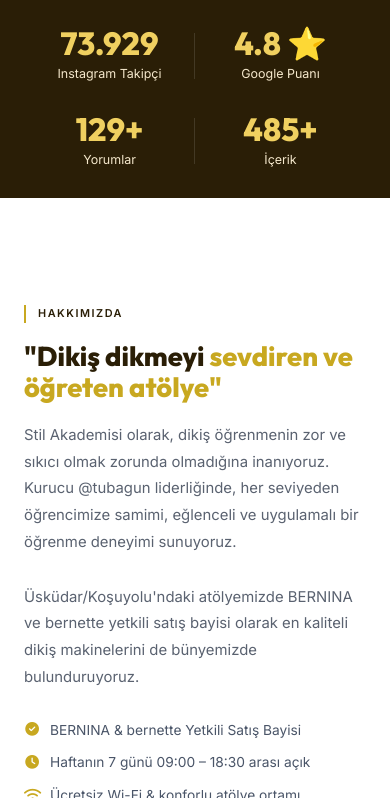
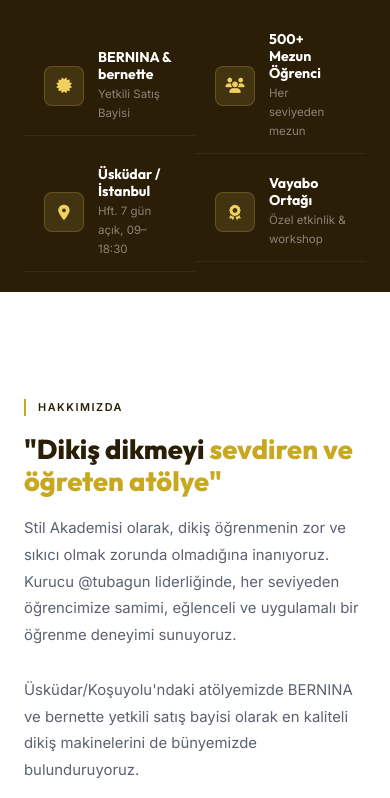
Before and after one commit to Workingcodes/stil-akademisi, a plain HTML site: page index.html in a window 390 px wide. Shown: the part 1000-1798 px from the top of the page. Drawn offline with Linux system fonts and the light colour scheme.

Commit message:
Replace duplicate stats bar with trust/credentials bar
- Remove Instagram/Google stats (now in hero proof bar)
- Add trust bar: BERNINA yetkili bayi, 500+ mezun, lokasyon, Vayabo ortagi
- Icon + title + subtitle layout, dark background, responsive 2x2 grid on mobile

Co-Authored-By: Claude Sonnet 4.6 <noreply@anthropic.com>

```diff
--- a/assets/style.css
+++ b/assets/style.css
@@ -145,12 +145,22 @@ ul { list-style: none; }
 .page-header p { font-size: 1rem; color: #5a4010; max-width: 540px; }
 
 /* ── STATS BAR ── */
-.stats-bar { background: var(--black); border-top: 1px solid rgba(255,255,255,0.06); padding: 28px 0; }
-.stats-grid { display: grid; grid-template-columns: repeat(4, 1fr); text-align: center; }
-.stat-item { padding: 0 20px; position: relative; }
-.stat-item:not(:last-child)::after { content: ''; position: absolute; right: 0; top: 10%; height: 80%; width: 1px; background: rgba(255,255,255,0.12); }
-.stat-num { font-family: 'Outfit', sans-serif; font-size: 2rem; font-weight: 800; color: var(--red); line-height: 1; }
-.stat-label { font-size: 0.78rem; color: var(--light); margin-top: 5px; }
+/* ── TRUST BAR ── */
+.trust-bar { background: var(--black); border-top: 1px solid rgba(255,255,255,0.06); padding: 20px 0; }
+.trust-grid { display: flex; align-items: center; justify-content: space-between; gap: 0; }
+.trust-item {
+  display: flex; align-items: center; gap: 14px;
+  flex: 1; padding: 12px 20px;
+}
+.trust-icon {
+  width: 40px; height: 40px; border-radius: 8px;
+  background: rgba(240,208,96,0.12); border: 1px solid rgba(240,208,96,0.2);
+  display: flex; align-items: center; justify-content: center;
+  color: var(--red); font-size: .95rem; flex-shrink: 0;
+}
+.trust-title { font-family: 'Outfit', sans-serif; font-size: .88rem; font-weight: 700; color: var(--white); line-height: 1.2; }
+.trust-sub { font-size: .72rem; color: rgba(255,255,255,0.45); margin-top: 2px; }
+.trust-divider { width: 1px; height: 40px; background: rgba(255,255,255,0.1); flex-shrink: 0; }
 
 /* ── CARD ── */
 .card { background: var(--steel2); border: 1px solid rgba(42,30,6,0.1); border-radius: 8px; overflow: hidden; transition: all var(--transition); }
@@ -557,8 +567,9 @@ footer { background: var(--black); border-top: 1px solid rgba(255,255,255,0.06);
   .gallery-grid { grid-template-columns: repeat(2, 1fr); }
   .gallery-full-grid { grid-template-columns: repeat(2, 1fr); }
   .why-grid { grid-template-columns: 1fr; }
-  .stats-grid { grid-template-columns: repeat(2, 1fr); row-gap: 28px; }
-  .stat-item:nth-child(2)::after { display:none; }
+  .trust-grid { display: grid; grid-template-columns: 1fr 1fr; gap: 0; }
+  .trust-divider { display: none; }
+  .trust-item { border-bottom: 1px solid rgba(255,255,255,0.06); }
   .contact-grid { grid-template-columns: 1fr; }
   .course-block { grid-template-columns: 1fr; }
   .cert-grid { grid-template-columns: repeat(2, 1fr); }
--- a/index.html
+++ b/index.html
@@ -121,25 +121,40 @@
   <div class="hero-scroll"><span data-i18n="hero.scroll">Keşfet</span></div>
 </section>
 
-<!-- ===== STATS ===== -->
-<section class="stats-bar">
+<!-- ===== TRUST BAR ===== -->
+<section class="trust-bar">
   <div class="container">
-    <div class="stats-grid">
-      <div class="stat-item slide-up">
-        <div class="stat-num" data-count="73929" data-suffix="">73.929</div>
-        <div class="stat-label" data-i18n="stat.followers">Instagram Takipçi</div>
+    <div class="trust-grid">
+      <div class="trust-item slide-up">
+        <div class="trust-icon"><i class="fas fa-certificate"></i></div>
+        <div class="trust-text">
+          <div class="trust-title">BERNINA & bernette</div>
+          <div class="trust-sub">Yetkili Satış Bayisi</div>
+        </div>
       </div>
-      <div class="stat-item slide-up" style="transition-delay:.1s">
-        <div class="stat-num">4.8 ⭐</div>
-        <div class="stat-label" data-i18n="stat.rating">Google Puanı</div>
+      <div class="trust-divider"></div>
+      <div class="trust-item slide-up" style="transition-delay:.08s">
+        <div class="trust-icon"><i class="fas fa-users"></i></div>
+        <div class="trust-text">
+          <div class="trust-title">500+ Mezun Öğrenci</div>
+          <div class="trust-sub">Her seviyeden mezun</div>
+        </div>
       </div>
-      <div class="stat-item slide-up" style="transition-delay:.2s">
-        <div class="stat-num" data-count="129" data-suffix="+">129+</div>
-        <div class="stat-label" data-i18n="stat.reviews">Yorumlar</div>
+      <div class="trust-divider"></div>
+      <div class="trust-item slide-up" style="transition-delay:.16s">
+        <div class="trust-icon"><i class="fas fa-map-marker-alt"></i></div>
+        <div class="trust-text">
+          <div class="trust-title">Üsküdar / İstanbul</div>
+          <div class="trust-sub">Hft. 7 gün açık, 09–18:30</div>
+        </div>
       </div>
-      <div class="stat-item slide-up" style="transition-delay:.3s">
-        <div class="stat-num" data-count="485" data-suffix="+">485+</div>
-        <div class="stat-label" data-i18n="stat.posts">İçerik</div>
+      <div class="trust-divider"></div>
+      <div class="trust-item slide-up" style="transition-delay:.24s">
+        <div class="trust-icon"><i class="fas fa-award"></i></div>
+        <div class="trust-text">
+          <div class="trust-title">Vayabo Ortağı</div>
+          <div class="trust-sub">Özel etkinlik & workshop</div>
+        </div>
       </div>
     </div>
   </div>
```
